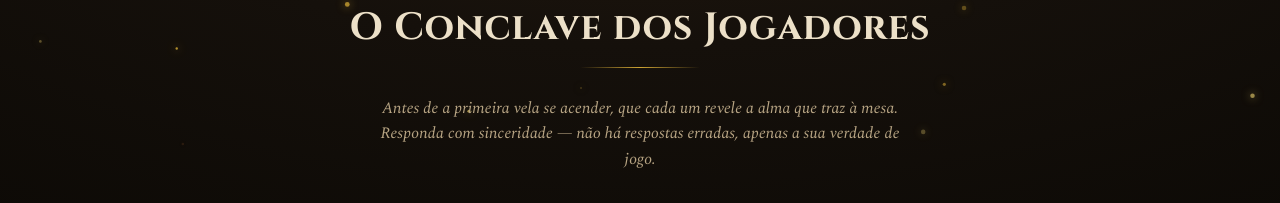
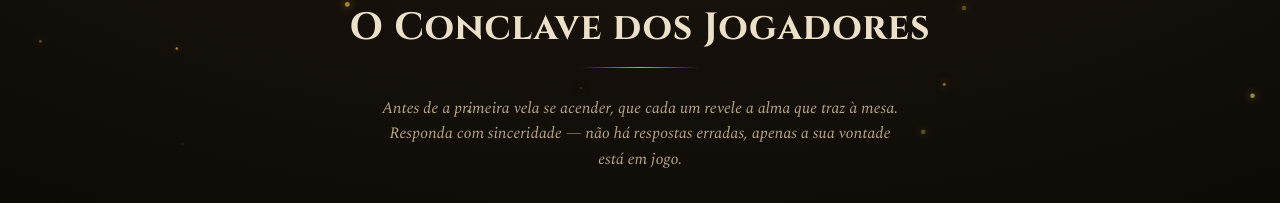
Before and after one commit to entreplanos/Conclave, a React (Vite) app: page / in a window 1280 px wide. Shown: the part 196-399 px from the top of the page. Built offline with nearby package versions, Linux system fonts and the light colour scheme; no server answers.

Commit message:
SessaoZero.jsx

```diff
--- a/src/SessaoZero.jsx
+++ b/src/SessaoZero.jsx
@@ -484,7 +484,7 @@ function Home({ onPick }) {
     <div>
       <p style={{ textAlign: "center", color: T.ink2, fontSize: 16, lineHeight: 1.6, maxWidth: 520, margin: "0 auto 32px", fontStyle: "italic" }}>
         Antes de a primeira vela se acender, que cada um revele a alma que traz à mesa.
-        Responda com sinceridade — não há respostas erradas, apenas a sua verdade de jogo.
+        Responda com sinceridade — não há respostas erradas, apenas a sua vontade está em jogo.
       </p>
       <div style={{ display: "grid", gap: 14 }}>
         <Card onClick={() => onPick("player")} Icone={UserRound} cor={T.gold}
```
